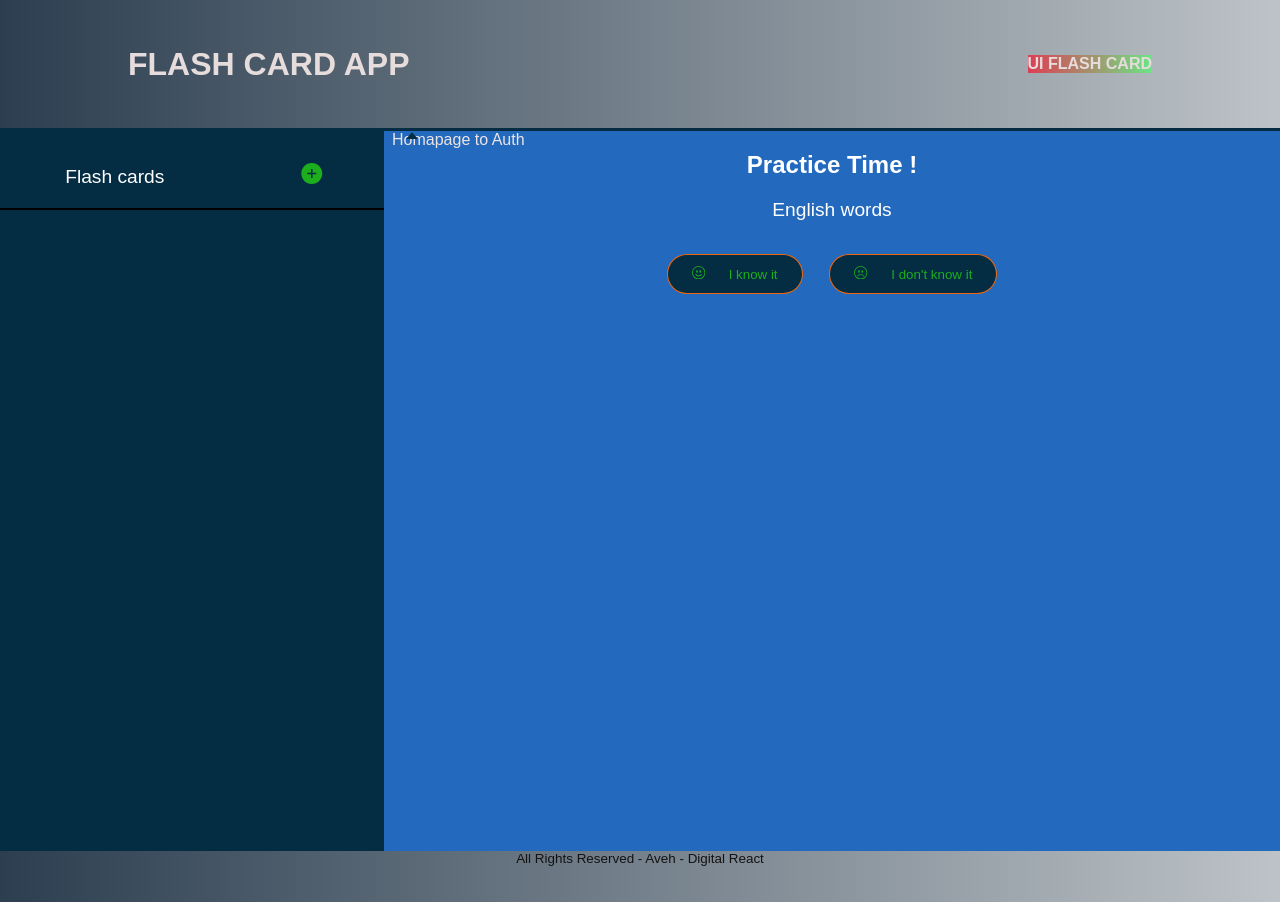
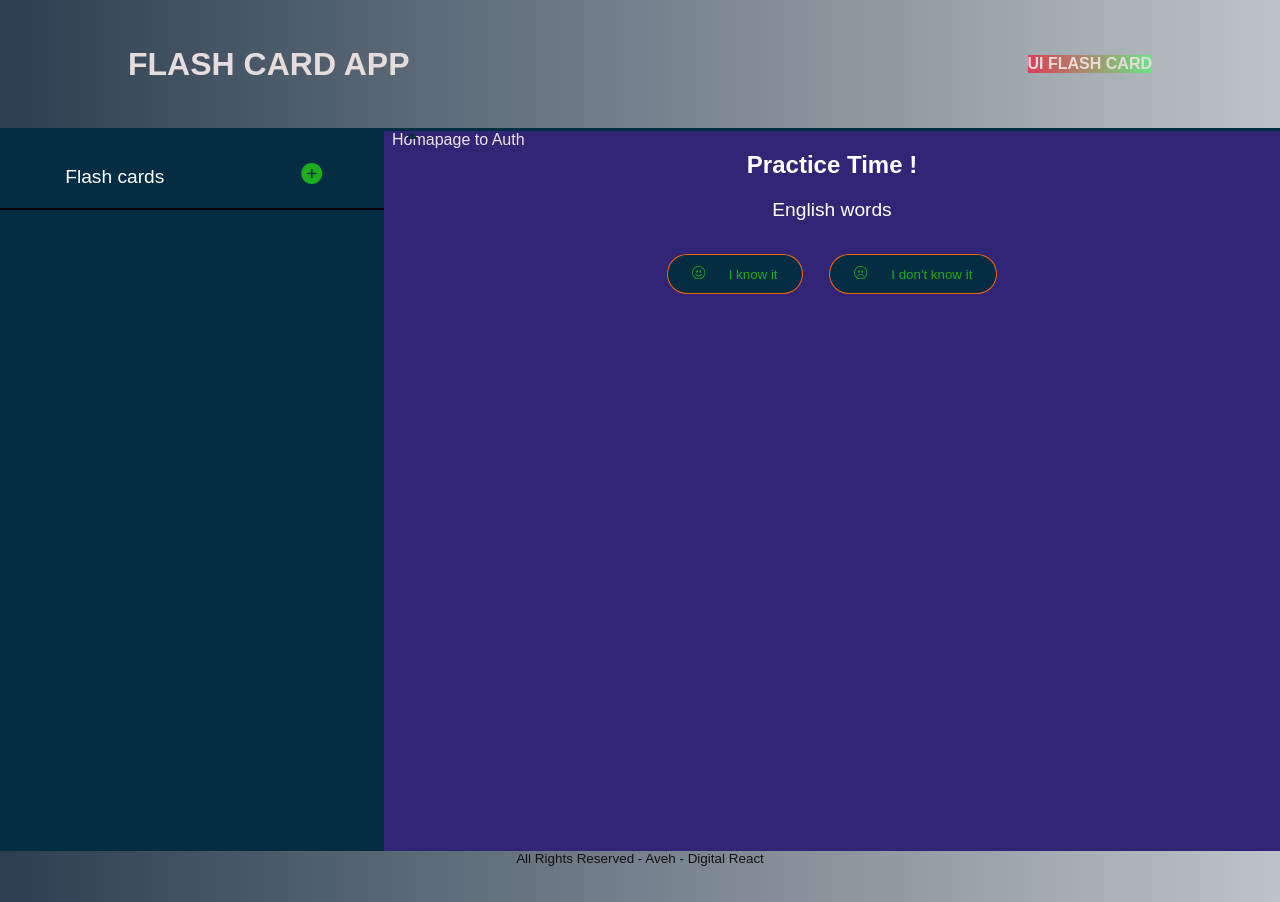
Before and after one commit to Av-code80/Flash-Card-App-React, a React (Create React App) app: page /homepage in a window 1280 px wide. Built offline with nearby package versions, Linux system fonts and the light colour scheme.

Commit message:
codeOptimisation

```diff
--- a/src/components/Details/Details.module.css
+++ b/src/components/Details/Details.module.css
@@ -25,7 +25,7 @@ h5 {
   color: #fff;
   margin: 0 auto;
   text-align: center;
-  background-color: rgb(35, 105, 189);
+  background-color: rgb(51, 37, 118);
   width: 70%;
   height: 100vh;
   float: right;
--- a/src/components/Homepage/Homepage.module.css
+++ b/src/components/Homepage/Homepage.module.css
@@ -25,7 +25,7 @@ h5 {
   color: #fff;
   margin: 0 auto;
   text-align: center;
-  background-color: rgb(35, 105, 189);
+  background-color: rgb(51, 37, 118);
   width: 70%;
   height: 90vh;
   float: right;
```
Also changed, not shown: src/App.js (+5 -10 lines), src/components/Details/Details.js (+0 -246 lines), 1 other file (tests, documents, lock files or other folders).
